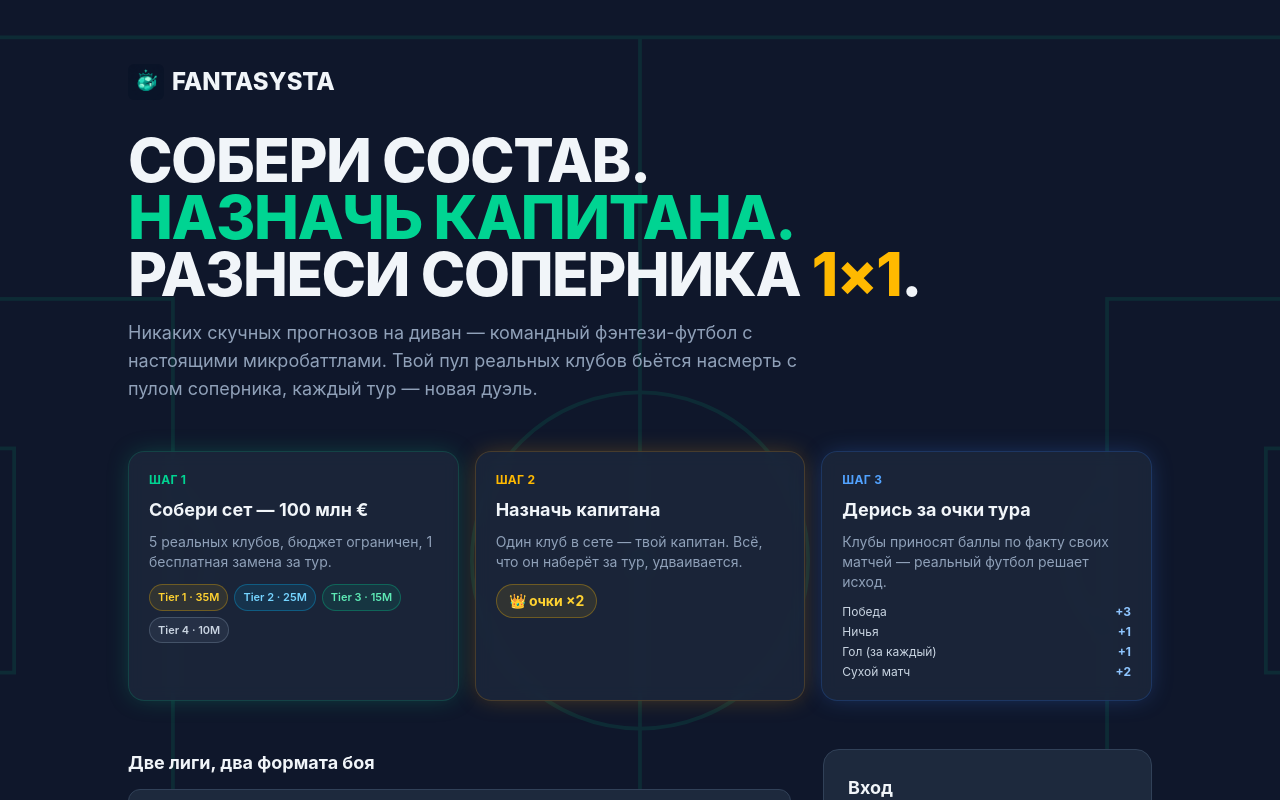
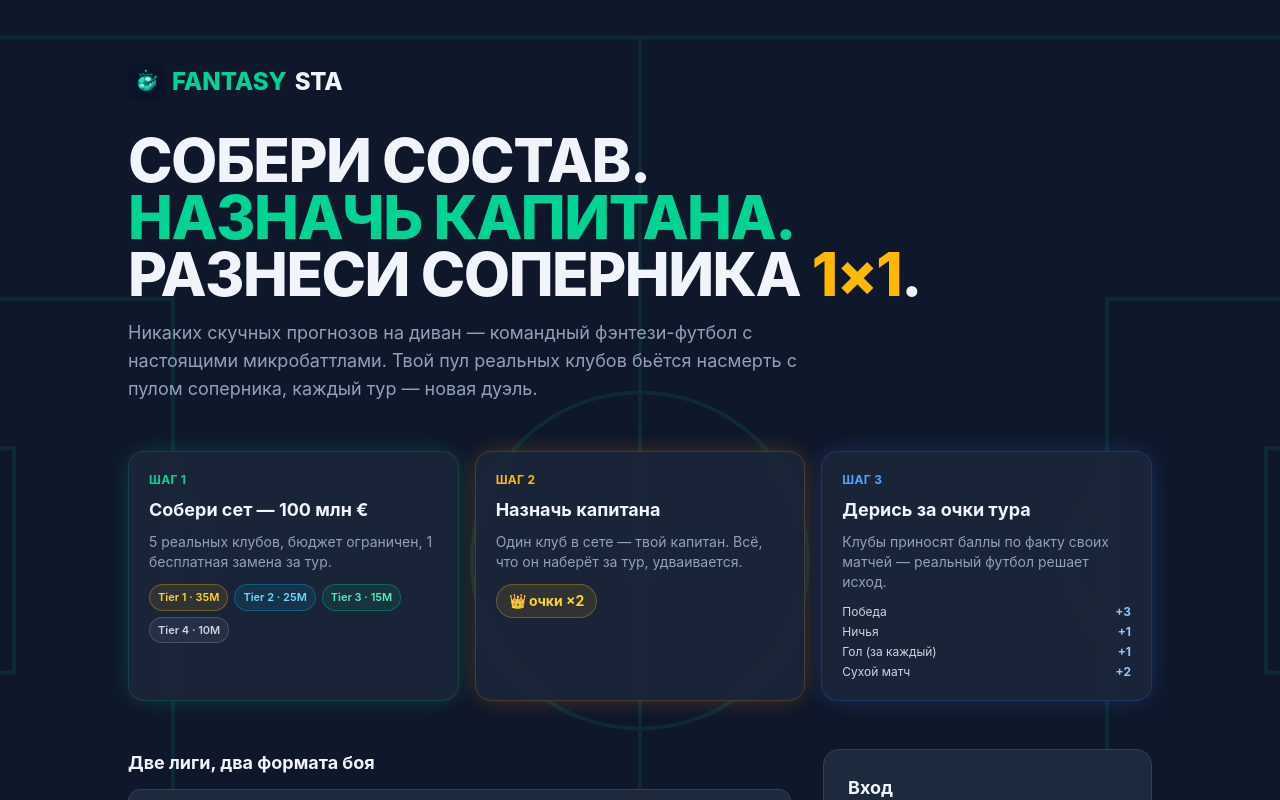
Before and after one commit to pantandrej/ffc-app, a React (Vite) app: page / in a window 1280 px wide. Shown: the top 800 px of the page. Built offline with nearby package versions, Linux system fonts and the light colour scheme.

Commit message:
style: выделить FANTASY зелёным в логотипе (шапка + лендинг)

```diff
--- a/src/FantasystaApp.jsx
+++ b/src/FantasystaApp.jsx
@@ -44,7 +44,7 @@
       <header className="border-b border-slate-800 px-4 md:px-8 py-3 flex items-center justify-between flex-wrap gap-3">
         <div className="flex items-center gap-2 text-xl font-extrabold tracking-tight">
           <img src="/logo.png" alt="" className="w-7 h-7 rounded-md" />
-          FANTASYSTA
+          <span className="text-emerald-400">FANTASY</span>STA
         </div>
         <nav className="flex gap-1.5">
           {tabs.map(t => (
--- a/src/lib/AuthGate.jsx
+++ b/src/lib/AuthGate.jsx
@@ -63,7 +63,7 @@
         <div className="relative z-10 px-4 py-10 md:py-16">
           <div className="max-w-5xl mx-auto flex items-center gap-2 text-2xl font-extrabold mb-8">
             <img src="/logo.png" alt="" className="w-9 h-9 rounded-md" />
-            FANTASYSTA
+            <span className="text-emerald-400">FANTASY</span>STA
           </div>
 
           <div className="max-w-5xl mx-auto mb-12">
```
